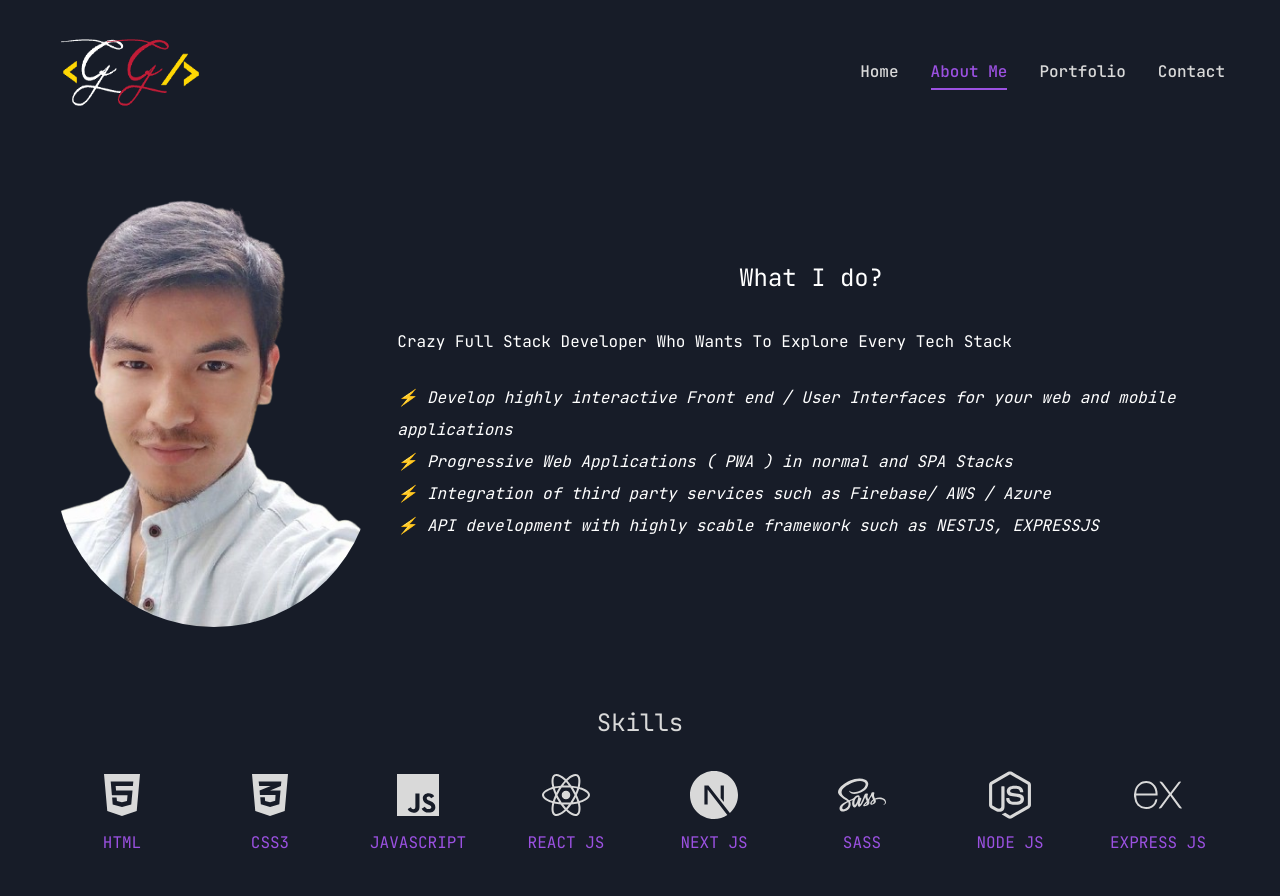
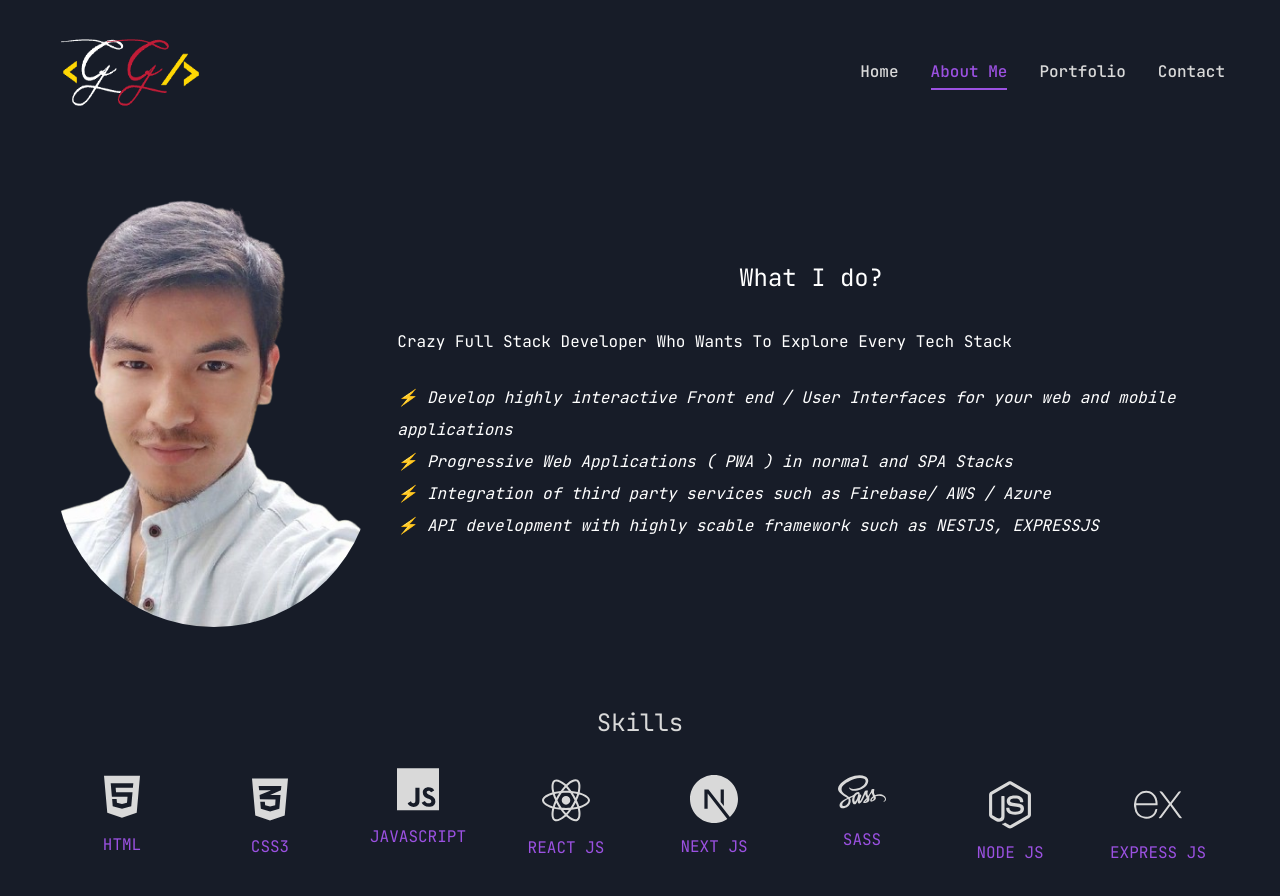
Before and after one commit to Gopal-creater/profile.gopal-gautam, a Next.js app: page /about in a window 1280 px wide. Shown: the top 896 px of the page. Built offline with nearby package versions, Linux system fonts and the light colour scheme.

Commit message:
Added top down animation

```diff
--- a/src/app/about/page.js
+++ b/src/app/about/page.js
@@ -7,6 +7,18 @@ import { skillSets } from "@/constants/constant";
 import { BiSolidShoppingBags } from "react-icons/bi";
 
 const page = () => {
+  const iconVariants = (duration) => ({
+    initial: { y: -10 },
+    animate: {
+      y: [10, -10],
+      transition: {
+        duration,
+        ease: "linear",
+        repeat: Infinity,
+        repeatType: "reverse",
+      },
+    },
+  });
   return (
     <section className="h-full container mx-auto xl:pt-8 xl:pb-24">
       <div className="w-full h-full flex flex-col xl:flex-row gap-6">
@@ -57,13 +69,16 @@ const page = () => {
         <div className="mt-8 flex flex-wrap justify-center gap-8 sm:gap-6 md:gap-8 lg:gap-10 xl:gap-12">
           {skillSets.map((skill, index) => {
             return (
-              <div
+              <motion.div
+                variants={iconVariants(skill.duration)}
+                initial="initial"
+                animate="animate"
                 key={index}
                 className="flex flex-col items-center min-w-[100px] text-center"
               >
                 {React.cloneElement(skill.icon, { className: "w-12 h-12" })}
                 <span className="mt-2 text-secondary">{skill.name}</span>
-              </div>
+              </motion.div>
             );
           })}
         </div>
--- a/src/constants/constant.js
+++ b/src/constants/constant.js
@@ -36,59 +36,73 @@ export const skillSets = [
   {
     icon: <FaHtml5 />,
     name: "HTML",
+    duration: 1,
   },
   {
     icon: <FaCss3Alt />,
     name: "CSS3",
+    duration: 1.5,
   },
   {
     icon: <IoLogoJavascript />,
     name: "JAVASCRIPT",
+    duration: 2,
   },
   {
     icon: <FaReact />,
     name: "REACT JS",
+    duration: 2.5,
   },
   {
     icon: <SiNextdotjs />,
     name: "NEXT JS",
+    duration: 1.3,
   },
   {
     icon: <IoLogoSass />,
     name: "SASS",
+    duration: 2.1,
   },
   {
     icon: <FaNodeJs />,
     name: "NODE JS",
+    duration: 2.8,
   },
   {
     icon: <SiExpress />,
     name: "EXPRESS JS",
+    duration: 1.4,
   },
 
   {
     icon: <SiMongodb />,
     name: "MONGODB",
+    duration: 1.7,
   },
   {
     icon: <SiNestjs />,
     name: "NEST JS",
+    duration: 1.5,
   },
   {
     icon: <BiLogoPostgresql />,
     name: "POSTGRESQL",
+    duration: 0.9,
   },
   {
     icon: <SiPrisma />,
     name: "PRISMA",
+    duration: 1.9,
   },
   {
     icon: <FaNpm />,
     name: "NPM",
+    duration: 1.7,
   },
   {
     icon: <TbBrandReactNative />,
     name: "REACT NATIVE",
+    duration: 2.7,
   },
 ];
 
```
